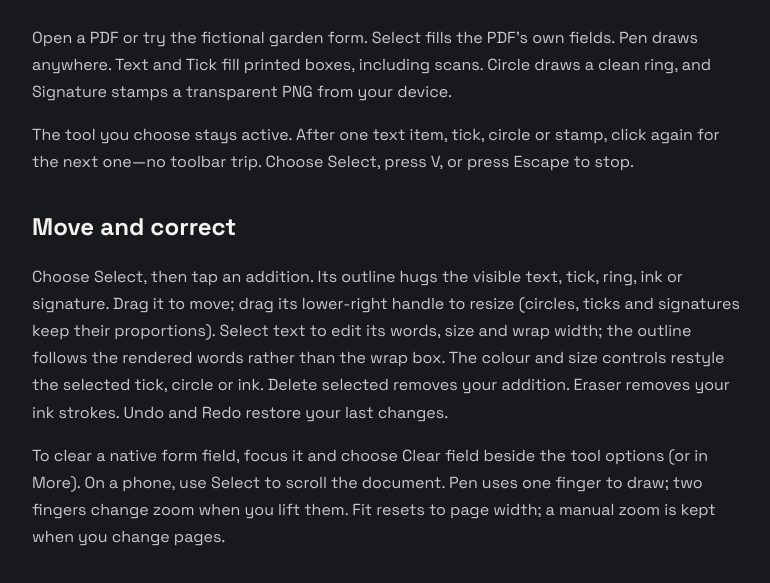
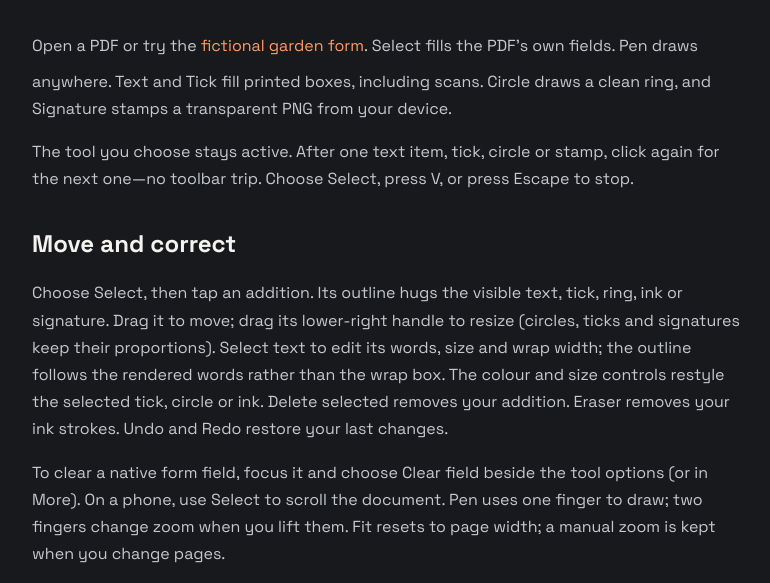
Before and after one commit to loftwah/app-composer-paperwork, a website: page public/help.html in a window 1280 px wide. Shown: the part 164-747 px from the top of the page, without its empty margins (249-1019 px from the left). Drawn offline with Linux system fonts and the light colour scheme.

Commit message:
Open the fictional Garden form directly from Help (#54)
Co-authored-by: Worker <worker@minimax.local>

```diff
--- a/public/help.html
+++ b/public/help.html
@@ -27,8 +27,9 @@
       <a href="/">← Open Paperwork</a>
       <h1>Finish the form here.</h1>
       <p>
-        Open a PDF or try the fictional garden form. Select fills the PDF’s own
-        fields. Pen draws anywhere. Text and Tick fill printed boxes, including
+        Open a PDF or try the <a href="/?sample=garden">fictional garden form</a>.
+        Select fills the PDF’s own fields. Pen draws anywhere.
+        Text and Tick fill printed boxes, including
         scans. Circle draws a clean ring, and Signature stamps a transparent PNG
         from your device.
       </p>
```
